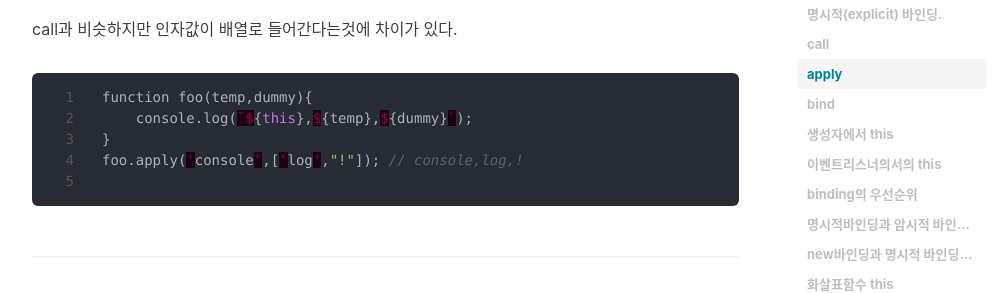
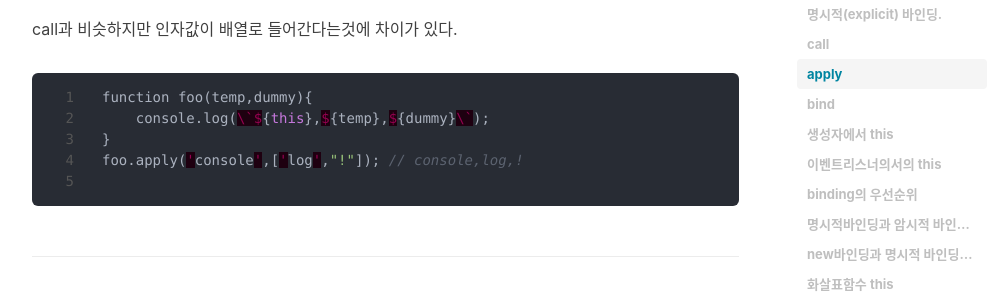
Before and after one commit to lss3070/Room19, a Jekyll site: the page built from _posts/2021-02-07-[Javascript]-Javascript에서의 this.md, in a window 1280 px wide and 900 px high, scrolled down 3153 px. Shown: the part 150-443 px from the top of the window, without its empty margins (233-1235 px from the left). Built offline with Jekyll 4.4.1, drawn with Linux system fonts in a browser that asks for light colours; nearby versions of some CDN libraries; library files that are not in the unit come from our copies; comment, search, counter and statistics services are not loaded.

````diff
--- a/_posts/2021-02-07-[Javascript]-Javascript에서의 this.md
+++ b/_posts/2021-02-07-[Javascript]-Javascript에서의 this.md
@@ -125,7 +125,7 @@ call과 비슷하지만 인자값이 배열로 들어간다는것에 차이가
 ```cpp
 
 function foo(temp,dummy){
-    console.log(`${this},${temp},${dummy}`);
+    console.log(\`${this},${temp},${dummy}\`);
 }
 foo.apply('console',['log',"!"]); // console,log,!
 ```
````
